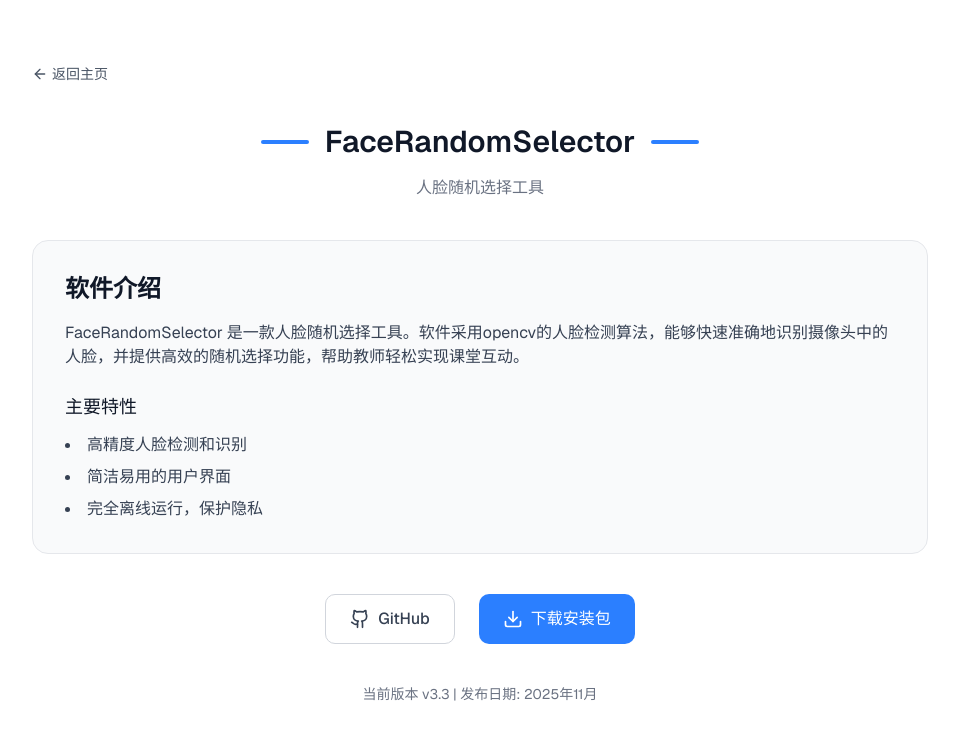
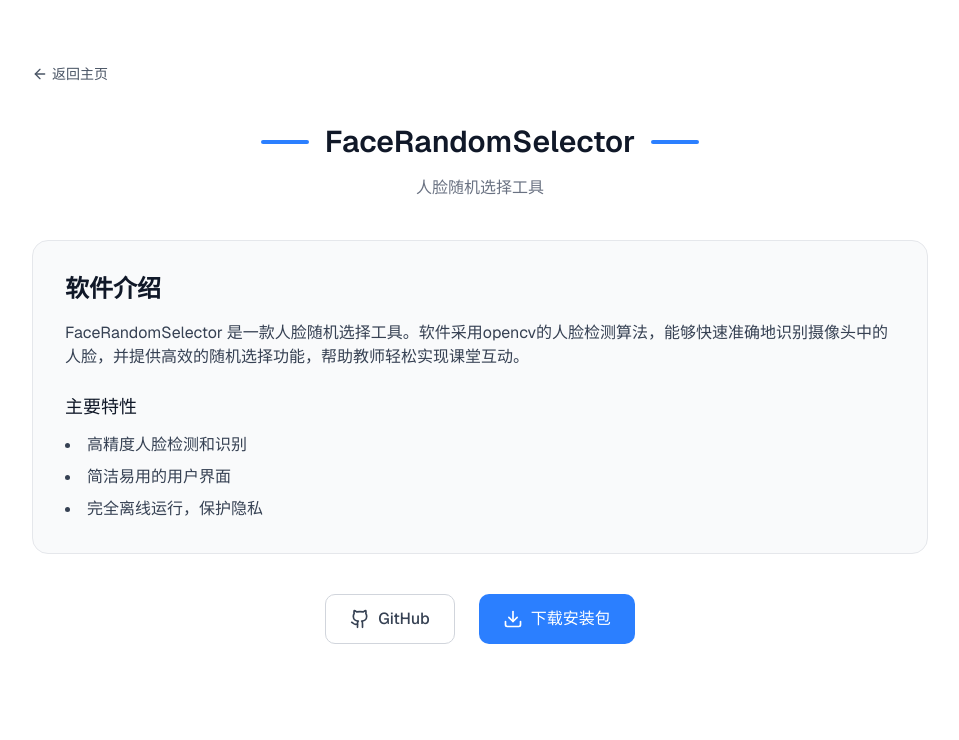
Before and after one commit to gtxykn0504/410, a Next.js app: page /facerandom in a window 1280 px wide. Shown: the top 740 px of the page, without its empty margins (160-1119 px from the left). Built offline with nearby package versions, Linux system fonts and the light colour scheme.

Commit message:
[chore] update face-random page

```diff
--- a/app/facerandom/page.tsx
+++ b/app/facerandom/page.tsx
@@ -68,11 +68,6 @@
             <span className="font-medium">下载安装包</span>
           </a>
         </div>
-
-        {/* 版本信息 */}
-        <div className="text-center text-gray-500 text-sm">
-          <p>当前版本 v3.3 | 发布日期: 2025年11月</p>
-        </div>
       </div>
     </main>
   )
```
